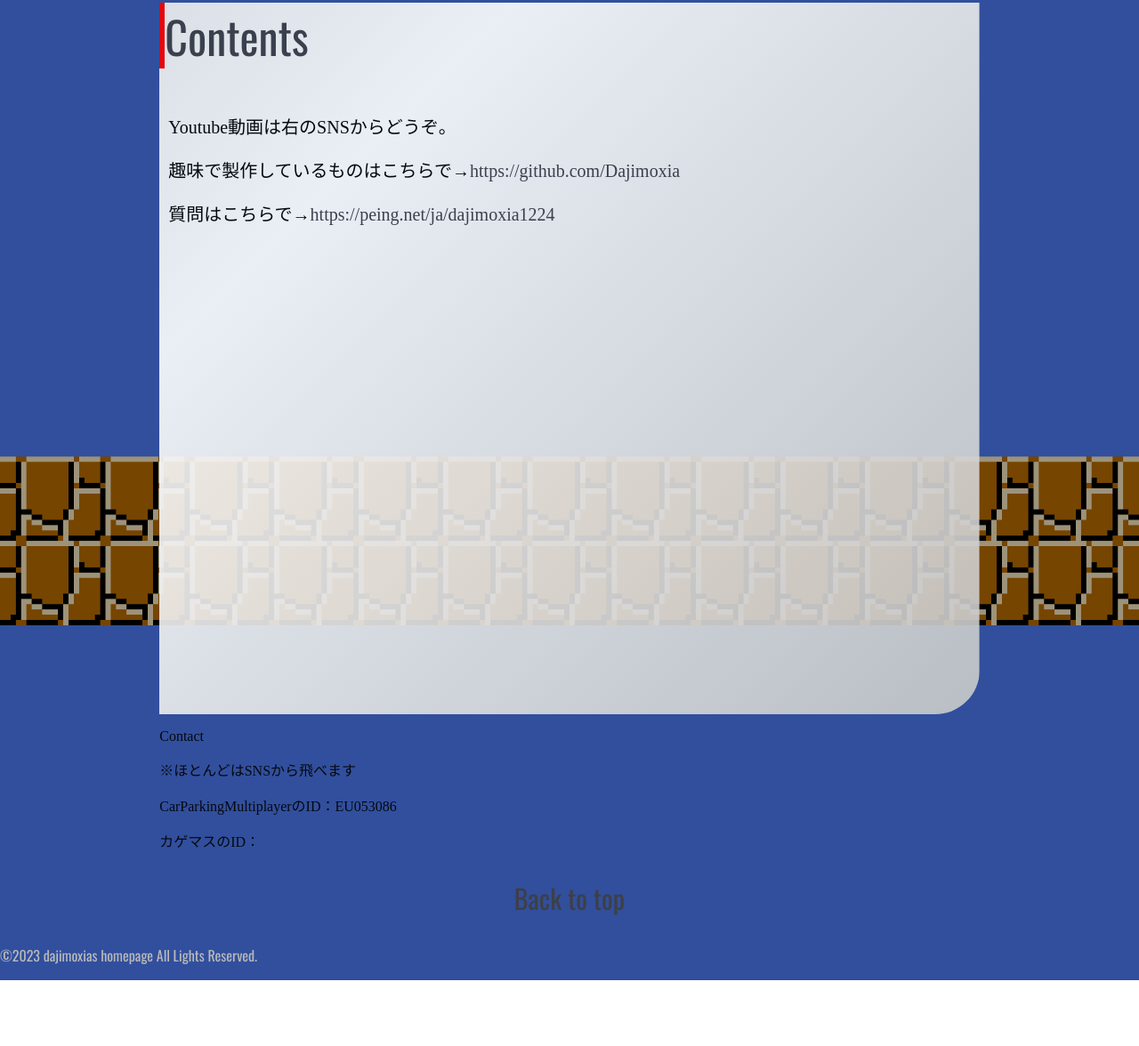
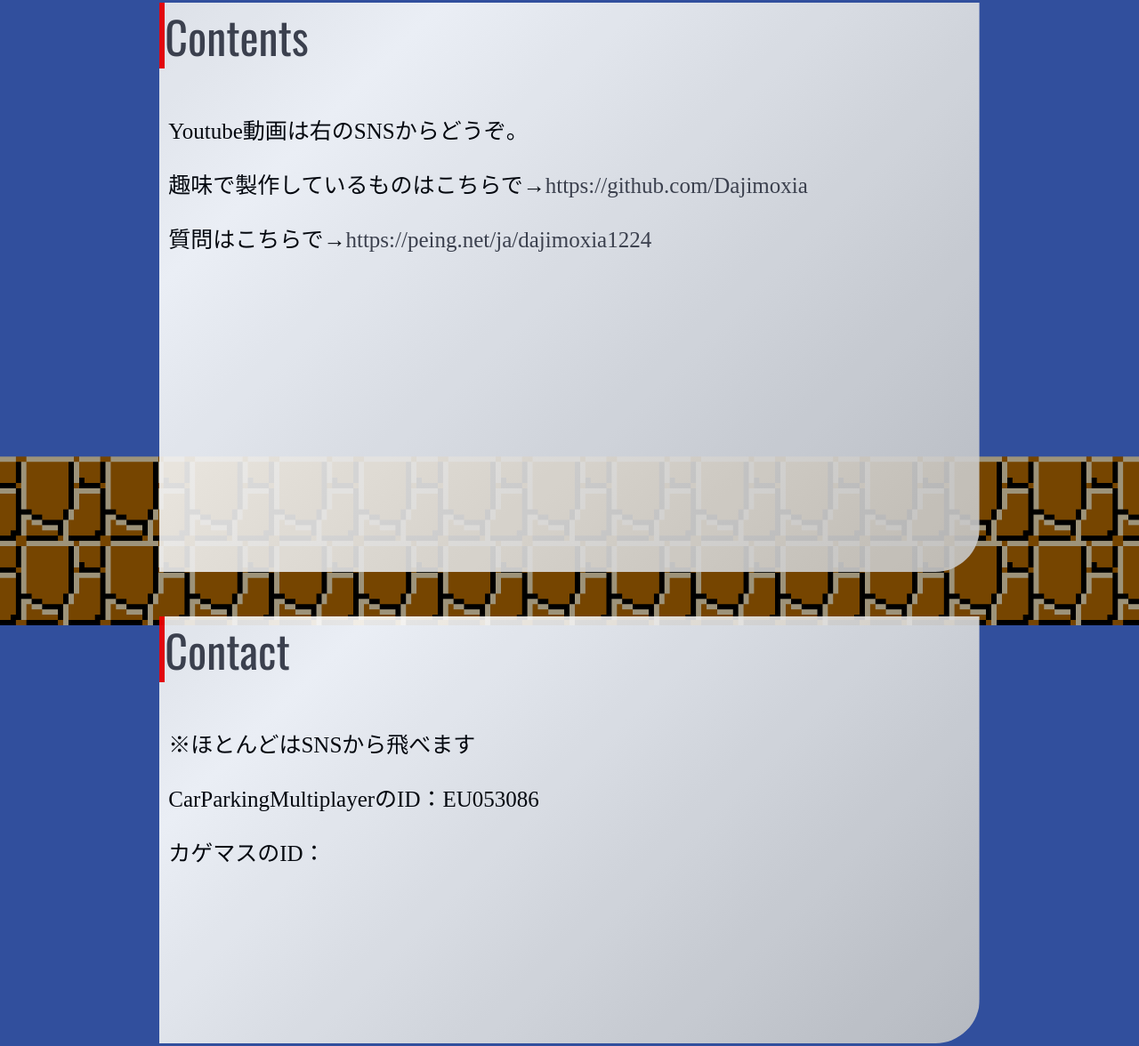
Before and after one commit to Dajimoxia/portal, a plain HTML site: page index.html in a window 1280 px wide. Shown: the part 1697-2873 px from the top of the page at 89% size. Before the commit the page ends 2799 px from the top, so only its background shows below. Drawn offline with nearby package versions, Linux system fonts and the light colour scheme.

Commit message:
Update style.css

```diff
--- a/style.css
+++ b/style.css
@@ -115,7 +115,7 @@ header p
 }
 #Profile-text p
 {
-    font-size: 20px;
+    font-size: 25px;
     font-family: serif;
     margin-left: 10px;
 }
@@ -124,7 +124,7 @@ header p
 {
     background:linear-gradient(-45deg,#b9b9b9,#fff,#b9b9b9);
     border-bottom-right-radius: 50px;
-    height: 100vh;
+    height: 80vh;
     background-size: 200% 200%;
     animation: ChangeColor 10s ease infinite;
 }
@@ -141,7 +141,7 @@ header p
 }
 #Contents-text p
 {
-    font-size: 20px;
+    font-size: 25px;
     font-family: serif;
     margin-left: 10px;
 }
@@ -158,6 +158,31 @@ header p
 {
     color: #f70000;
     transition: 0.3s;
+}
+#Contact
+{
+    background:linear-gradient(-45deg,#b9b9b9,#fff,#b9b9b9);
+    border-bottom-right-radius: 50px;
+    height: 60vh;
+    background-size: 200% 200%;
+    animation: ChangeColor 10s ease infinite;
+}
+#Contact p
+{
+    font-family: serif;
+}
+#Contact-logo p
+{
+    color: #3e3f46;
+    font-size: 50px;
+    font-family: 'Oswald',sans-serif;
+    border-left: solid 6px #f70000;
+}
+#Contact-text p
+{
+    font-size: 25px;
+    font-family: serif;
+    margin-left: 10px;
 }
 #Back-to-top
 {
```
